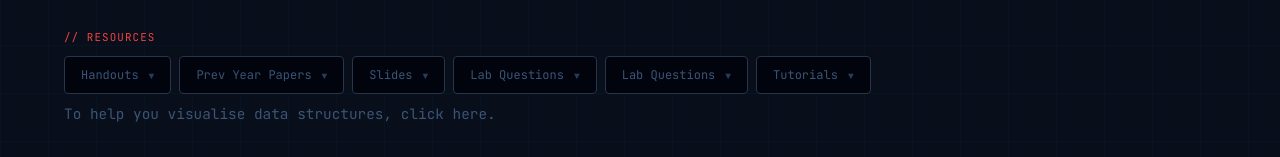
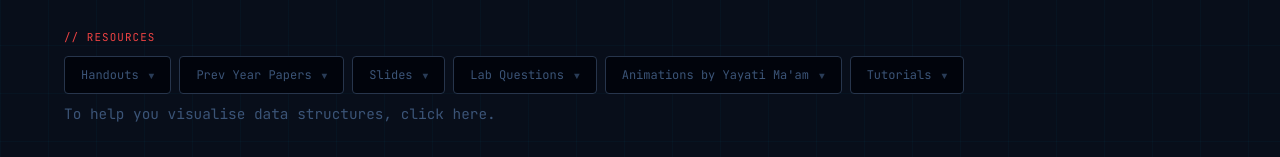
Before and after one commit to Akanksha-Duvvuri/DSA-C-course-website, a Next.js app in the folder dsa-c/: page / in a window 1280 px wide. Shown: the part 627-784 px from the top of the page. Built offline with nearby package versions, Linux system fonts and the light colour scheme.

Commit message:
added tutorials

```diff
--- a/dsa-c/app/page.tsx
+++ b/dsa-c/app/page.tsx
@@ -43,10 +43,10 @@ const resourceCategories = [
   },
   {
     id: '',
-    label: 'Lab Questions',
+    label: "Animations by Yayati Ma'am",
     color: '#00ff88',
     items: [
-      { label: 'Labs', url: 'https://mahindraecolecentrale-my.sharepoint.com/personal/yayati_gupta_mahindrauniversity_edu_in/_layouts/15/onedrive.aspx?id=%2Fpersonal%2Fyayati%5Fgupta%5Fmahindrauniversity%5Fedu%5Fin%2FDocuments%2FCS1002%2C%20Data%20Structures%2FLab%20problems&viewid=46178875%2D5206%2D4fb2%2Dbfc9%2D3efce5b6ceba&ct=1777819275370&or=OWA%2DNT%2DMail' },
+      { label: 'Animation', url: 'https://mahindraecolecentrale-my.sharepoint.com/personal/yayati_gupta_mahindrauniversity_edu_in/_layouts/15/onedrive.aspx?ct=1777819275370&or=OWA%2DNT%2DMail&id=%2Fpersonal%2Fyayati%5Fgupta%5Fmahindrauniversity%5Fedu%5Fin%2FDocuments%2FCS1002%2C%20Data%20Structures%2FAnimations%28Install%20python%20and%20pygame%29' },
     ],
   },
   {
@@ -80,7 +80,7 @@ const resourceCategories = [
 
       { label: 'Trees - Tutorial 9', url: '/pdfs/tutorials/Tutorial 9 - trees.pdf' },
       { label: 'Trees - Tutorial 3', url: '/pdfs/tutorials/Tutorial-Trees.pdf' },
-      { label: 'Trees - Tutorial 11', url: '/pdfs/tutorials/Tutorial 11 Heap and AVL Tree with solution.pdf' },
+      { label: 'Heaps and AVL - Tutorial 11', url: '/pdfs/tutorials/Tutorial 11 Heap and AVL Tree with solution.pdf' },
 
       { label: 'Misc Q -1 ', url: '/pdfs/tutorials/Misc_Questions-1.pdf' },
       { label: 'Practice sheet - 1', url: '/pdfs/tutorials/Practice sheet -1.pdf' },
```
